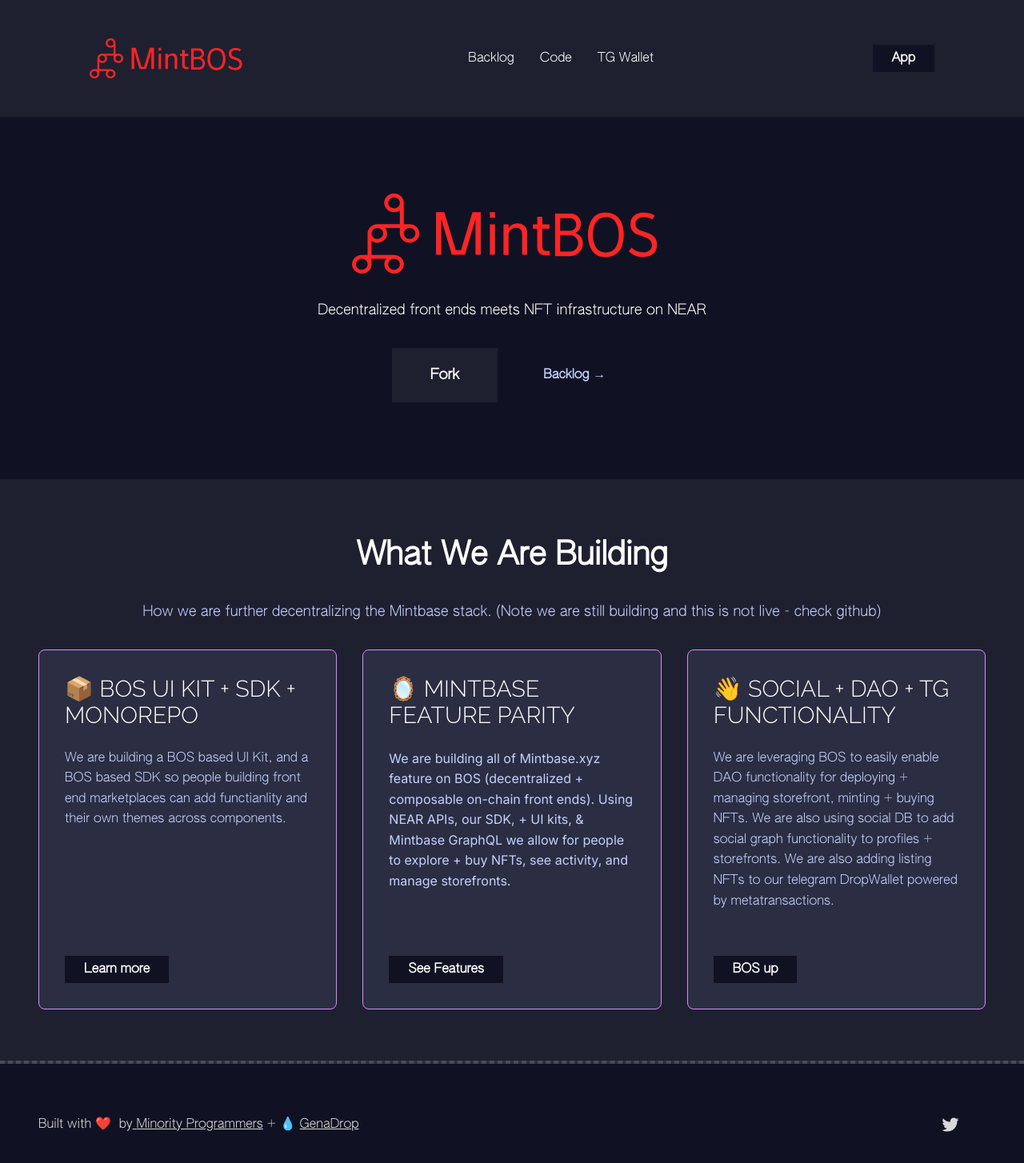
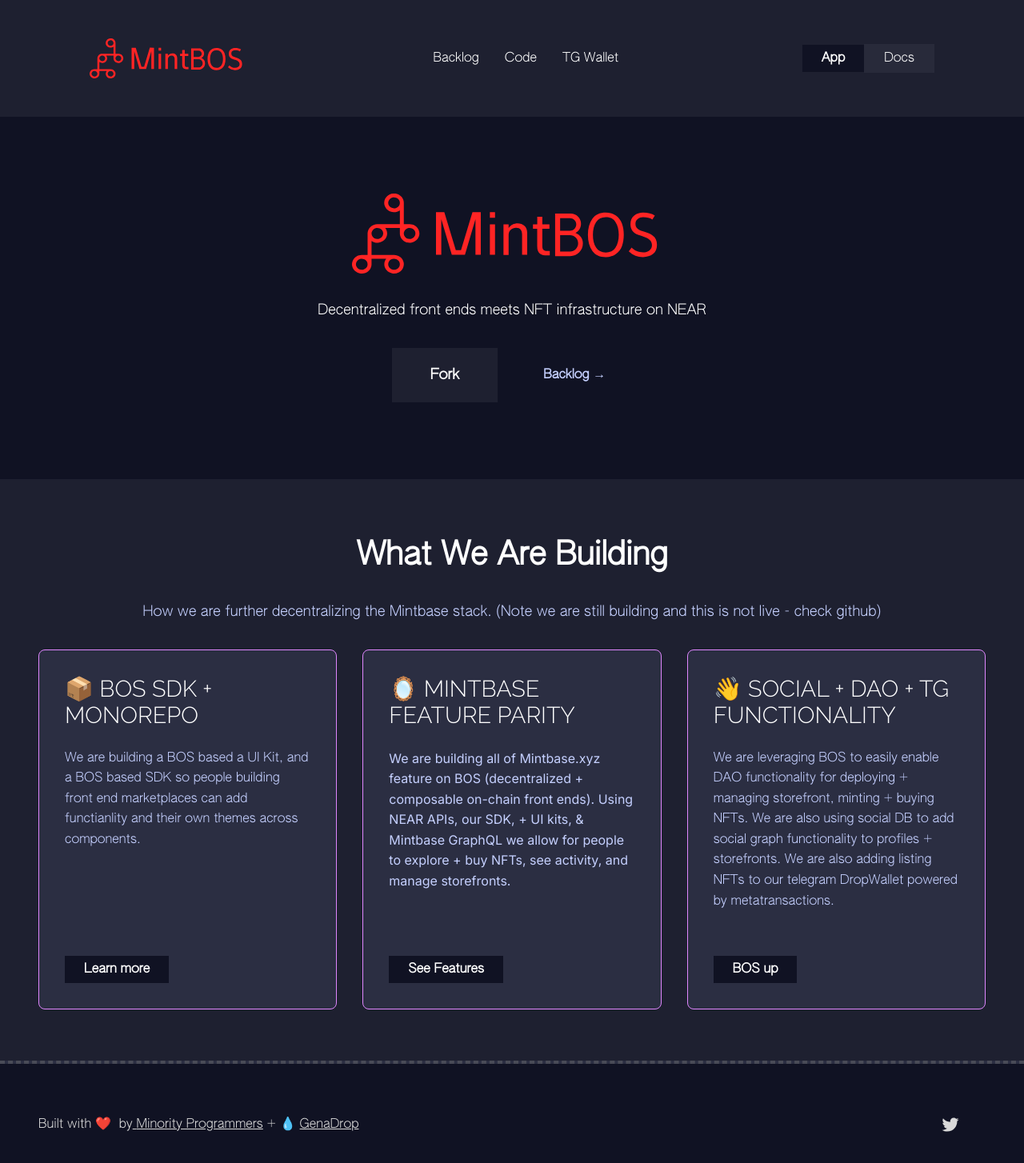
Before and after one commit to codingshot/mintbos-landing, a Next.js app: page / in a window 1280 px wide. Shown: the top 1454 px of the page at 80% size. Built offline with nearby package versions, Linux system fonts and the light colour scheme.

Commit message:
Corrected links

```diff
--- a/pages/index.js
+++ b/pages/index.js
@@ -1,5 +1,5 @@
-import React from 'react'
-import Head from 'next/head'
+import React from "react";
+import Head from "next/head";
 
 const Home = (props) => {
   return (
@@ -56,6 +56,14 @@ const Home = (props) => {
                 >
                   App
                 </a>
+                <a
+                  href="/docs"
+                  target="_blank"
+                  rel="noreferrer noopener"
+                  className="home-register button"
+                >
+                  Docs
+                </a>
               </div>
             </div>
             <div data-thq="thq-burger-menu" className="home-burger-menu">
@@ -98,6 +106,14 @@ const Home = (props) => {
                   >
                     TG Wallet
                   </a>
+                  <a
+                    href="/docs"
+                    target="_blank"
+                    rel="noreferrer noopener"
+                    className="home-nav3"
+                  >
+                    Docs
+                  </a>
                 </nav>
                 <div className="home-buttons1">
                   <a
@@ -135,7 +151,7 @@ const Home = (props) => {
                   rel="noreferrer noopener"
                   className="home-hero-button2 button"
                 >
-                  {' '}
+                  {" "}
                   Backlog →
                 </a>
               </div>
@@ -145,21 +161,28 @@ const Home = (props) => {
         <div className="home-pricing">
           <div className="home-build-blocks">
             <div className="home-container2">
-              <h2 className="home-build-heading heading2">What We Are Building</h2>
+              <h2 className="home-build-heading heading2">
+                What We Are Building
+              </h2>
               <span className="home-buld-subtitle">
-                How we are further decentralizing the Mintbase stack. (Note we are still building and this is not live - check github)
+                How we are further decentralizing the Mintbase stack. (Note we
+                are still building and this is not live - check github)
               </span>
             </div>
             <div className="home-container3">
               <div className="home-item">
                 <div className="home-container4">
-                  <span className="home-text heading3">📦 BOS UI Kit + SDK + Monorepo</span>
+                  <span className="home-text heading3">
+                    📦 BOS SDK + Monorepo
+                  </span>
                   <span className="home-free-plan-description">
-                    We are building a BOS based UI Kit, and a BOS based SDK so people building front end marketplaces can add functianlity and their own themes across components.
+                    We are building a BOS based a UI Kit, and a BOS based SDK so
+                    people building front end marketplaces can add functianlity
+                    and their own themes across components.
                   </span>
                 </div>
                 <a
-                  href="/mileston1"
+                  href="/docs"
                   target="_blank"
                   rel="noreferrer noopener"
                   className="home-github button"
@@ -169,13 +192,20 @@ const Home = (props) => {
               </div>
               <div className="home-item2">
                 <div className="home-container6">
-                  <span className="home-text2 heading3">🪞 Mintbase Feature Parity</span>
+                  <span className="home-text2 heading3">
+                    🪞 Mintbase Feature Parity
+                  </span>
                   <span className="home-free-plan-description2">
-                    We are building all of Mintbase.xyz feature on BOS (decentralized + composable on-chain front ends). Using NEAR APIs, our SDK, + UI kits, & Mintbase GraphQL we allow for people to explore + buy NFTs, see activity, and manage storefronts.
+                    We are building all of Mintbase.xyz feature on BOS
+                    (decentralized + composable on-chain front ends). Using NEAR
+                    APIs, our SDK, + UI kits, & Mintbase GraphQL we allow for
+                    people to explore + buy NFTs, see activity, and manage
+                    storefronts.
                   </span>
                 </div>
                 <a
-                  href="/milestone2"
+                  // href="/milestone2"
+                  href="/backlog"
                   target="_blank"
                   rel="noreferrer noopener"
                   className="home-app1 button"
@@ -185,13 +215,20 @@ const Home = (props) => {
               </div>
               <div className="home-item1">
                 <div className="home-container5">
-                  <span className="home-text1 heading3">👋 Social + DAO + TG Functionality</span>
+                  <span className="home-text1 heading3">
+                    👋 Social + DAO + TG Functionality
+                  </span>
                   <span className="home-free-plan-description1">
-                    We are leveraging BOS to easily enable DAO functionality for deploying + managing storefront, minting + buying NFTs. We are also using social DB to add social graph functionality to profiles + storefronts. We are also adding listing NFTs to our telegram DropWallet powered by metatransactions.
+                    We are leveraging BOS to easily enable DAO functionality for
+                    deploying + managing storefront, minting + buying NFTs. We
+                    are also using social DB to add social graph functionality
+                    to profiles + storefronts. We are also adding listing NFTs
+                    to our telegram DropWallet powered by metatransactions.
                   </span>
                 </div>
                 <a
-                  href="/milestone3"
+                  // href="/milestone3"
+                  href="/backlog"
                   target="_blank"
                   rel="noreferrer noopener"
                   className="home-backlog button"
@@ -199,7 +236,6 @@ const Home = (props) => {
                   BOS up
                 </a>
               </div>
-
             </div>
           </div>
         </div>
@@ -215,7 +251,7 @@ const Home = (props) => {
                   rel="noreferrer noopener"
                   className="home-link"
                 >
-                  {' '}
+                  {" "}
                   Minority Programmers
                 </a>
                 <span> + 💧 </span>
@@ -299,7 +335,7 @@ const Home = (props) => {
           .home-nav1 {
             color: #ffffff;
             transition: 0.3s;
-            font-family: 'AUTHENTIC Sans 60';
+            font-family: "AUTHENTIC Sans 60";
             text-decoration: none;
           }
           .home-nav1:hover {
@@ -308,7 +344,7 @@ const Home = (props) => {
           .home-nav2 {
             color: #ffffff;
             transition: 0.3s;
-            font-family: 'AUTHENTIC Sans 60';
+            font-family: "AUTHENTIC Sans 60";
             margin-left: var(--dl-space-space-twounits);
             text-decoration: none;
           }
@@ -318,7 +354,7 @@ const Home = (props) => {
           .home-nav21 {
             color: rgb(255, 255, 255);
             transition: 0.3s;
-            font-family: 'AUTHENTIC Sans 60';
+            font-family: "AUTHENTIC Sans 60";
             margin-left: var(--dl-space-space-twounits);
             text-decoration: none;
           }
@@ -334,7 +370,7 @@ const Home = (props) => {
           .home-app {
             color: var(--dl-color-gray-white);
             transition: 0.3s;
-            font-family: 'AUTHENTIC Sans 60';
+            font-family: "AUTHENTIC Sans 60";
             font-weight: bold;
             border-color: #101223;
             border-width: 0px;
@@ -486,7 +522,7 @@ const Home = (props) => {
             color: var(--dl-color-gray-white);
             font-size: 18px;
             text-align: center;
-            font-family: 'AUTHENTIC Sans 60';
+            font-family: "AUTHENTIC Sans 60";
             line-height: 1.6;
           }
           .home-btn-group {
@@ -499,7 +535,7 @@ const Home = (props) => {
             color: var(--dl-color-gray-white);
             font-size: 18px;
             transition: 0.3s;
-            font-family: 'AUTHENTIC Sans 60';
+            font-family: "AUTHENTIC Sans 60";
             font-weight: bold;
             padding-top: 1.5rem;
             border-color: var(--dl-color-primary1-blue100);
@@ -519,7 +555,7 @@ const Home = (props) => {
           .home-hero-button2 {
             color: #c5d0ff;
             transition: 0.3s;
-            font-family: 'AUTHENTIC Sans 60';
+            font-family: "AUTHENTIC Sans 60";
             font-weight: bold;
             padding-top: var(--dl-space-space-unit);
             border-color: transparent;
@@ -562,7 +598,7 @@ const Home = (props) => {
           }
           .home-build-heading {
             color: rgb(255, 255, 255);
-            font-family: 'AUTHENTIC Sans 60';
+            font-family: "AUTHENTIC Sans 60";
             line-height: 1.6;
             margin-bottom: var(--dl-space-space-oneandhalfunits);
           }
@@ -570,7 +606,7 @@ const Home = (props) => {
             color: #c5d0ff;
             font-size: 18px;
             text-align: center;
-            font-family: 'AUTHENTIC Sans 60';
+            font-family: "AUTHENTIC Sans 60";
             line-height: 1.6;
           }
           .home-container3 {
@@ -611,7 +647,7 @@ const Home = (props) => {
           .home-text {
             color: rgb(255, 255, 255);
             font-style: normal;
-            font-family: 'Raleway';
+            font-family: "Raleway";
             font-weight: 300;
             text-transform: uppercase;
           }
@@ -622,7 +658,7 @@ const Home = (props) => {
           .home-github {
             color: var(--dl-color-gray-white);
             transition: 0.3s;
-            font-family: 'AUTHENTIC Sans 60';
+            font-family: "AUTHENTIC Sans 60";
             font-weight: bold;
             border-color: #000000;
             border-width: 0px;
@@ -669,7 +705,7 @@ const Home = (props) => {
           .home-text1 {
             color: rgb(255, 255, 255);
             font-style: normal;
-            font-family: 'Raleway';
+            font-family: "Raleway";
             font-weight: 300;
             text-transform: uppercase;
           }
@@ -682,7 +718,7 @@ const Home = (props) => {
           .home-backlog {
             color: var(--dl-color-gray-white);
             transition: 0.3s;
-            font-family: 'AUTHENTIC Sans 60';
+            font-family: "AUTHENTIC Sans 60";
             font-weight: bold;
             border-color: var(--dl-color-primary1-blue100);
             border-width: 0px;
@@ -729,14 +765,14 @@ const Home = (props) => {
           .home-text2 {
             color: rgb(255, 255, 255);
             font-style: normal;
-            font-family: 'Raleway';
+            font-family: "Raleway";
             font-weight: 300;
             text-transform: uppercase;
           }
           .home-free-plan-description2 {
             color: #c5d0ff;
             font-size: 16px;
-            font-family: 'Inter';
+            font-family: "Inter";
             font-weight: 400;
             line-height: 1.6;
             text-transform: none;
@@ -745,7 +781,7 @@ const Home = (props) => {
           .home-app1 {
             color: var(--dl-color-gray-white);
             transition: 0.3s;
-            font-family: 'AUTHENTIC Sans 60';
+            font-family: "AUTHENTIC Sans 60";
             font-weight: bold;
             border-color: var(--dl-color-primary1-blue100);
             border-width: 0px;
@@ -803,7 +839,7 @@ const Home = (props) => {
           }
           .home-text3 {
             color: var(--dl-color-secondary-gray500);
-            font-family: 'AUTHENTIC Sans 60';
+            font-family: "AUTHENTIC Sans 60";
           }
           .home-link {
             text-decoration: underline;
@@ -991,7 +1027,7 @@ const Home = (props) => {
         `}
       </style>
     </>
-  )
-}
+  );
+};
 
-export default Home
+export default Home;
```
Also changed, not shown: pages/[redirect].js (+12 -7 lines).
